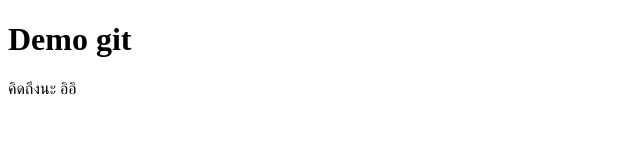
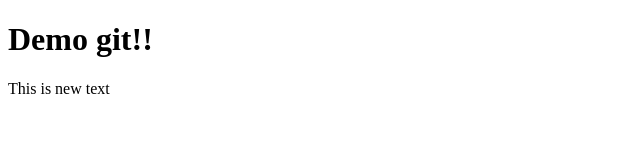
Before and after one commit to Sunnywpnk/AppDev, a plain HTML site: page Bew.html in a window 1280 px wide. Shown: the full height of the page, 0-640 px from the left. Drawn offline with Linux system fonts and the light colour scheme.

Commit message:
Add text

```diff
--- a/Bew.html
+++ b/Bew.html
@@ -2,7 +2,9 @@
 <html lang="th">
 <head><title>Demo git</title></head>
 <body>
-    <h1>Demo git</h1>
-    <p>คิดถึงนะ อิอิ</p>
+    <h1>Demo git!!</h1>
+
+    <p>This is new text</p>
+
 </body>
 </html>
```
